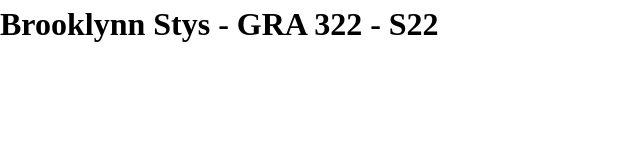
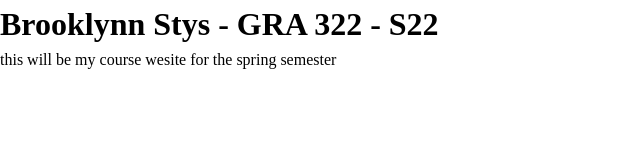
Before and after one commit to brookestys/gra322-s22, a plain HTML site: page index.html in a window 1280 px wide. Shown: the whole page, without its empty margins (0-640 px from the left). Drawn offline with Linux system fonts and the light colour scheme.

Commit message:
paragraph tag

```diff
--- a/index.html
+++ b/index.html
@@ -17,6 +17,7 @@
 <body>
   <!-- Add your content here -->
 <h1>Brooklynn Stys - GRA 322 - S22</h1>
+<p>this will be my course wesite for the spring semester</p>
   <!-- Load Scripts -->
   <script src="js/scripts.js"></script>
 
```
